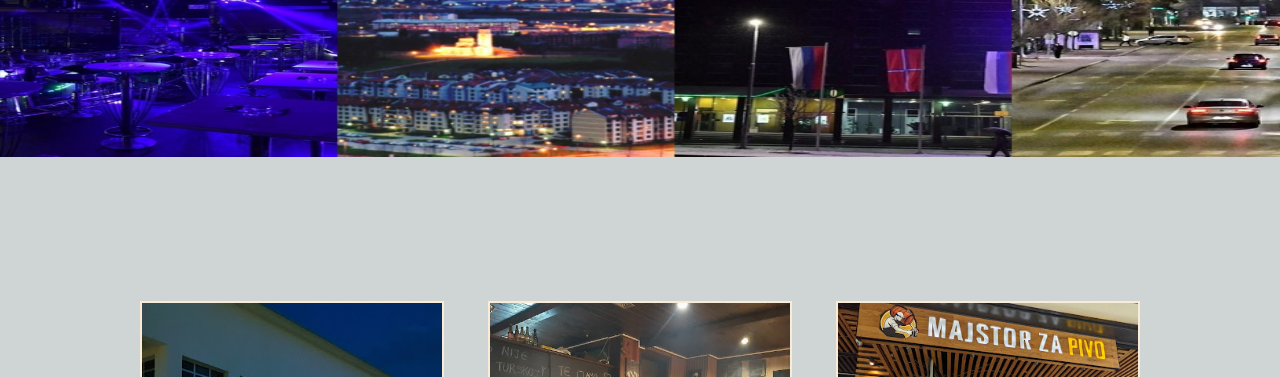
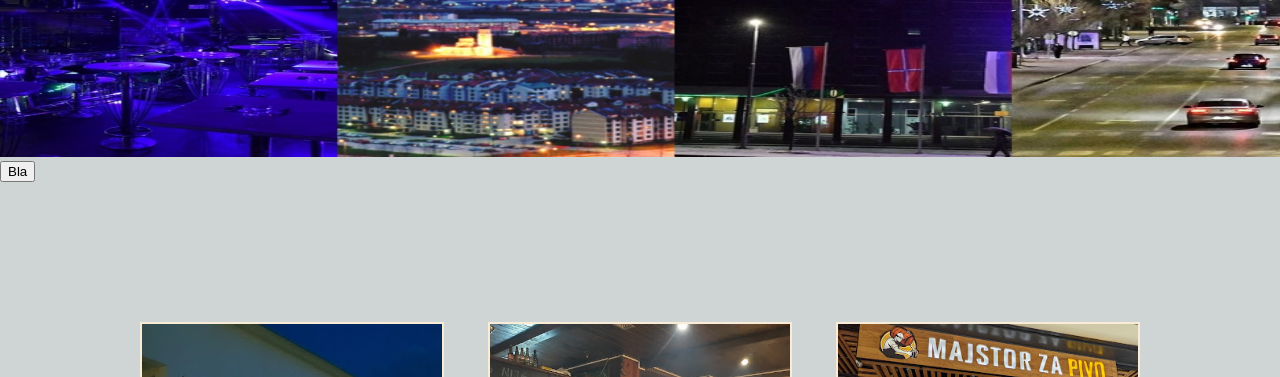
Before and after one commit to MilosMix/Projekatizlasci, a plain HTML site: page index.html in a window 1280 px wide. Shown: the part 423-800 px from the top of the page. Drawn offline with Linux system fonts and the light colour scheme.

Commit message:
initial commit

```diff
--- a/index.html
+++ b/index.html
@@ -19,6 +19,9 @@
     <div class="directory">
         <img src="rsz_1collage.jpg" alt="kolaz">
         <h1 class="directory-text">Night Life Directory</h1>
+    </div>
+    <div>
+        <input type="button" value="Bla">
     </div>
     <div class="glavni-kontejner">
         <div>
```
